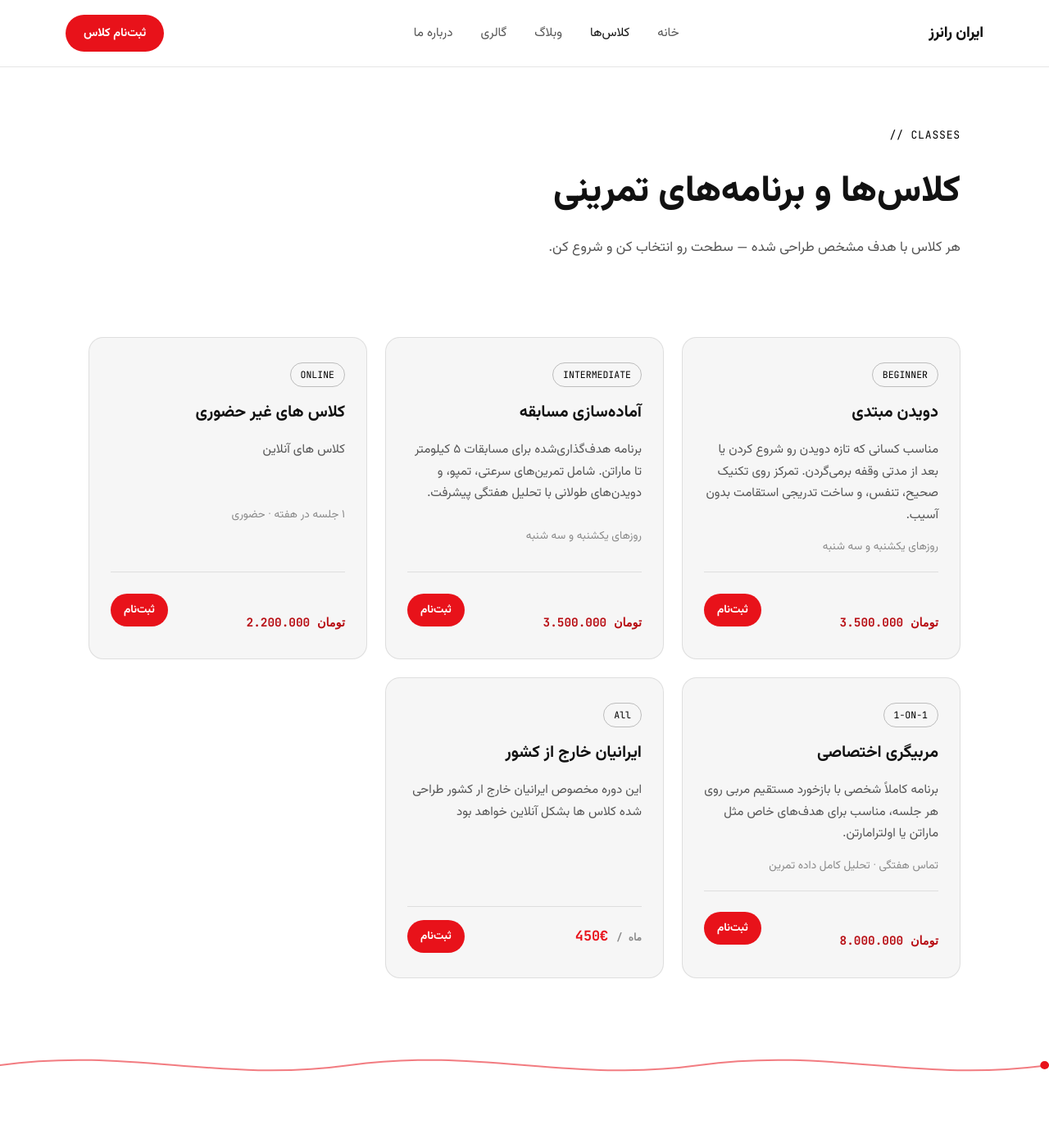
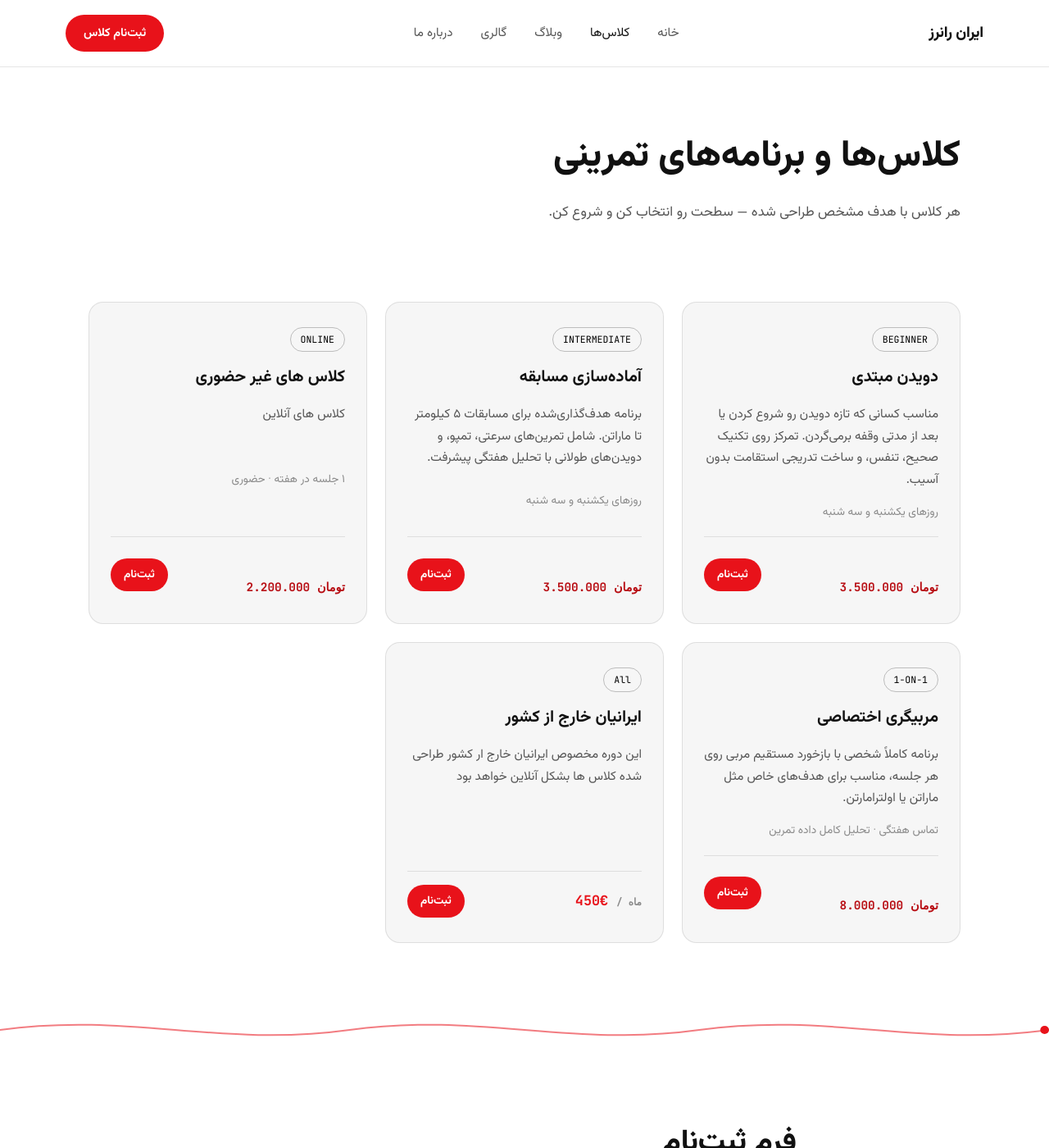
Before and after one commit to mojtabatavassolii-png/iranrunners-website, a Jekyll site: the page built from classes.html, in a window 1280 px wide and 1400 px high. Shown: the whole window at 82% size. Built offline with Jekyll 4.4.1, drawn with Linux system fonts in a browser that asks for light colours.

Commit message:
Update classes.html

```diff
--- a/classes.html
+++ b/classes.html
@@ -6,7 +6,6 @@
 ---
 <section class="page-hero">
   <div class="wrap">
-    <span class="eyebrow">// CLASSES</span>
     <h1>کلاس‌ها و برنامه‌های تمرینی</h1>
     <p>هر کلاس با هدف مشخص طراحی شده — سطحت رو انتخاب کن و شروع کن.</p>
   </div>
@@ -42,7 +41,6 @@
 <section class="register-section" id="register">
   <div class="wrap" style="max-width:720px;">
     <div class="section-head">
-      <span class="kicker">// REGISTER</span>
       <h2>فرم ثبت‌نام</h2>
       <p>اطلاعاتت رو وارد کن، طی ۲۴ ساعت باهات تماس می‌گیریم.</p>
     </div>
```
